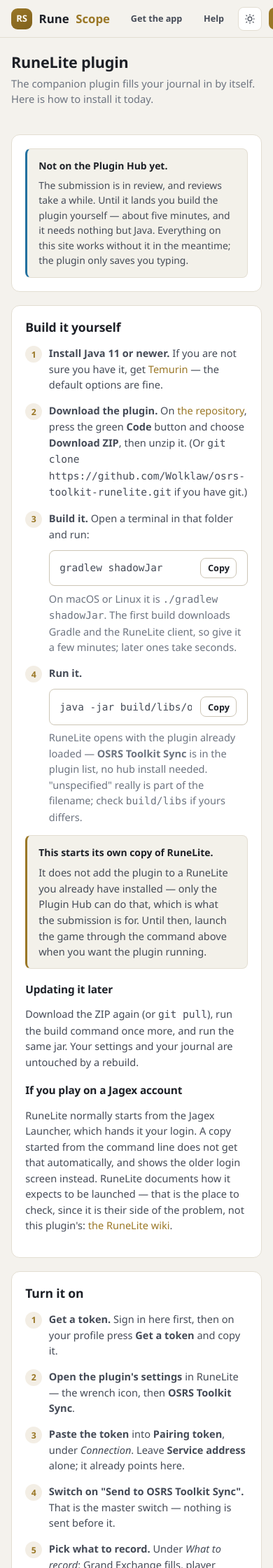
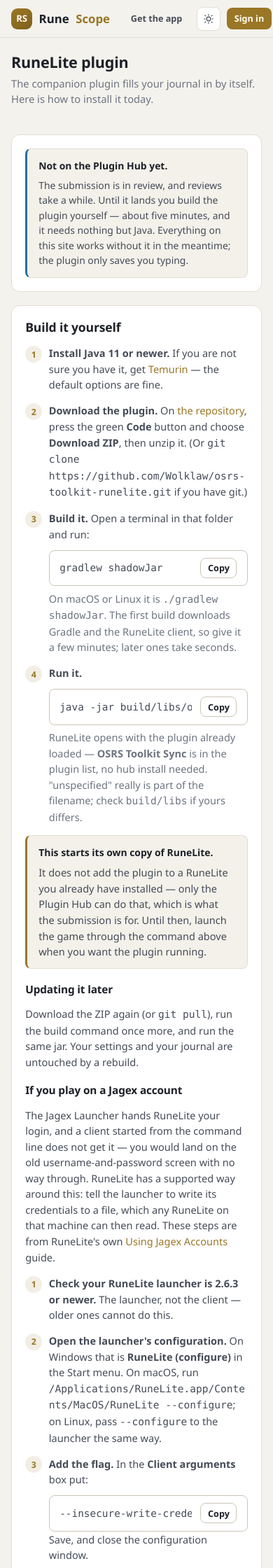
Before and after one commit to Wolklaw/OSRS-Toolkit, a FastAPI app: page /plugin in a window 390 px wide; the page is wider, and only the part inside the window is pictured. Shown: the top 2240 px of that part at 70% size. Run offline with FastAPI, Linux system fonts and the light colour scheme.

Commit message:
Give the Jagex-account steps instead of pointing at the door
The plugin page told anyone on a Jagex account that a command-line RuneLite
would not log them in, then sent them to the RuneLite wiki to work out the rest
themselves. That is most players, and it left the install guide ending in a
dead end.

RuneLite supports this properly: `--insecure-write-credentials` in the
launcher's client arguments makes it write `.runelite/credentials.properties`
on the next normal launch, and any client on that machine reads it from there.
The steps are now on the page, per platform, credited to RuneLite's own Using
Jagex Accounts guide rather than presented as ours.

That file logs into the account without the password, which is why the flag
says insecure, so the page says so plainly and says how to undo it: delete the
file, take the flag back out or it is rewritten every launch, and End sessions
on runescape.com if it has been seen.

Two layout fixes found while checking it on a phone: a long inline path ran off
the side of the panel, and the signed-out header had one item too many for a
375px screen once "Get the app" joined it -- Help gives way there, since every
page footer carries it.

```diff
--- a/src/toolkit_web/templates/base.html
+++ b/src/toolkit_web/templates/base.html
@@ -408,6 +408,10 @@
     .prose h3 { color: var(--text); font-size: 0.96rem; margin: 1.2rem 0 0.3rem; }
     .prose > :first-child { margin-top: 0; }
     .prose p, .prose li { font-size: 0.91rem; }
+    /* A file path or a flag written inline is one long unbreakable token; without this it
+       runs off the side of the panel on a phone instead of wrapping. The command boxes are
+       unaffected -- they set `white-space: pre` and scroll on purpose. */
+    .prose code { overflow-wrap: anywhere; }
     .prose ul, .prose ol { padding-left: 1.2rem; }
     .prose li { margin-bottom: 0.3rem; }
     .prose ol.steps { counter-reset: step; list-style: none; padding-left: 0; }
@@ -502,6 +506,9 @@
       .market-pill .text { display: none; }
     }
     @media (max-width: 560px) {
+      /* The signed-out header runs brand + two links + theme + Sign in, which is one item too
+         many for a phone. Help is in the footer of every page, so it is the one that goes. */
+      .hide-sm { display: none; }
       .stats { grid-template-columns: repeat(auto-fit, minmax(138px, 1fr)); }
       select.character-switcher { max-width: 118px; }
       .page-actions { margin-left: 0; }
@@ -616,7 +623,7 @@
       <a class="brand" href="/"><span class="mark">RS</span>Rune<em>Scope</em></a>
       <div class="spacer"></div>
       <a href="/download" class="button ghost small">Get the app</a>
-      <a href="/help" class="button ghost small">Help</a>
+      <a href="/help" class="button ghost small hide-sm">Help</a>
       <button class="icon-button" onclick="cycleTheme()" aria-label="Switch theme">{{ icon("theme") }}</button>
       {% if path != "/" %}<a href="/" class="button small">Sign in</a>{% endif %}
       {% endif %}
--- a/src/toolkit_web/templates/plugin.html
+++ b/src/toolkit_web/templates/plugin.html
@@ -57,12 +57,46 @@
       run the same jar. Your settings and your journal are untouched by a rebuild.</p>
 
     <h3>If you play on a Jagex account</h3>
-    <p>RuneLite normally starts from the Jagex Launcher, which hands it your login. A copy
-      started from the command line does not get that automatically, and shows the older
-      login screen instead. RuneLite documents how it expects to be launched — that is the
-      place to check, since it is their side of the problem, not this plugin's:
-      <a href="https://github.com/runelite/runelite/wiki" target="_blank" rel="noopener">the
-      RuneLite wiki</a>.</p>
+    <p>The Jagex Launcher hands RuneLite your login, and a client started from the command
+      line does not get it — you would land on the old username-and-password screen with no
+      way through. RuneLite has a supported way around this: tell the launcher to write its
+      credentials to a file, which any RuneLite on that machine can then read. These steps are
+      from RuneLite's own
+      <a href="https://github.com/runelite/runelite/wiki/Using-Jagex-Accounts" target="_blank" rel="noopener">Using
+      Jagex Accounts</a> guide.</p>
+    <ol class="steps">
+      <li><strong>Check your RuneLite launcher is 2.6.3 or newer.</strong> The launcher, not
+        the client — older ones cannot do this.</li>
+      <li><strong>Open the launcher's configuration.</strong> On Windows that is <strong>RuneLite
+        (configure)</strong> in the Start menu. On macOS, run
+        <code>/Applications/RuneLite.app/Contents/MacOS/RuneLite --configure</code>; on Linux,
+        pass <code>--configure</code> to the launcher the same way.</li>
+      <li><strong>Add the flag.</strong> In the <strong>Client arguments</strong> box put:
+        <div class="code-box cmd">
+          <code id="jagex-flag">--insecure-write-credentials</code>
+          <button class="button secondary small" onclick="copyValue('jagex-flag', this)">Copy</button>
+        </div>
+        Save, and close the configuration window.
+      </li>
+      <li><strong>Launch RuneLite through the Jagex Launcher once</strong>, the way you
+        normally play. It writes your credentials to
+        <code>.runelite/credentials.properties</code>.</li>
+      <li><strong>Now run the jar from step 4 above.</strong> It reads that file and signs in
+        as your Jagex account, plugin and all.</li>
+    </ol>
+
+    <div class="callout">
+      <strong>That file is a login bypass — treat it like a password.</strong>
+      <p>Anyone holding <code>credentials.properties</code> can sign into your account without
+        knowing your password, which is why the flag has "insecure" in its name. Do not share
+        it, and keep it out of screenshots and support posts.</p>
+      <p>When you are done, delete the file and take
+        <code>--insecure-write-credentials</code> back out of the launcher's client arguments,
+        or it is written again on every launch. If you think the file has been seen by anyone
+        else, use <strong>End sessions</strong> in your account settings on
+        <a href="https://secure.runescape.com/m=account-settings/" target="_blank" rel="noopener">runescape.com</a>
+        to invalidate it.</p>
+    </div>
   </div>
 </div>
 
```
Also changed, not shown: tests/test_plugin_page.py (+23 -0 lines).
